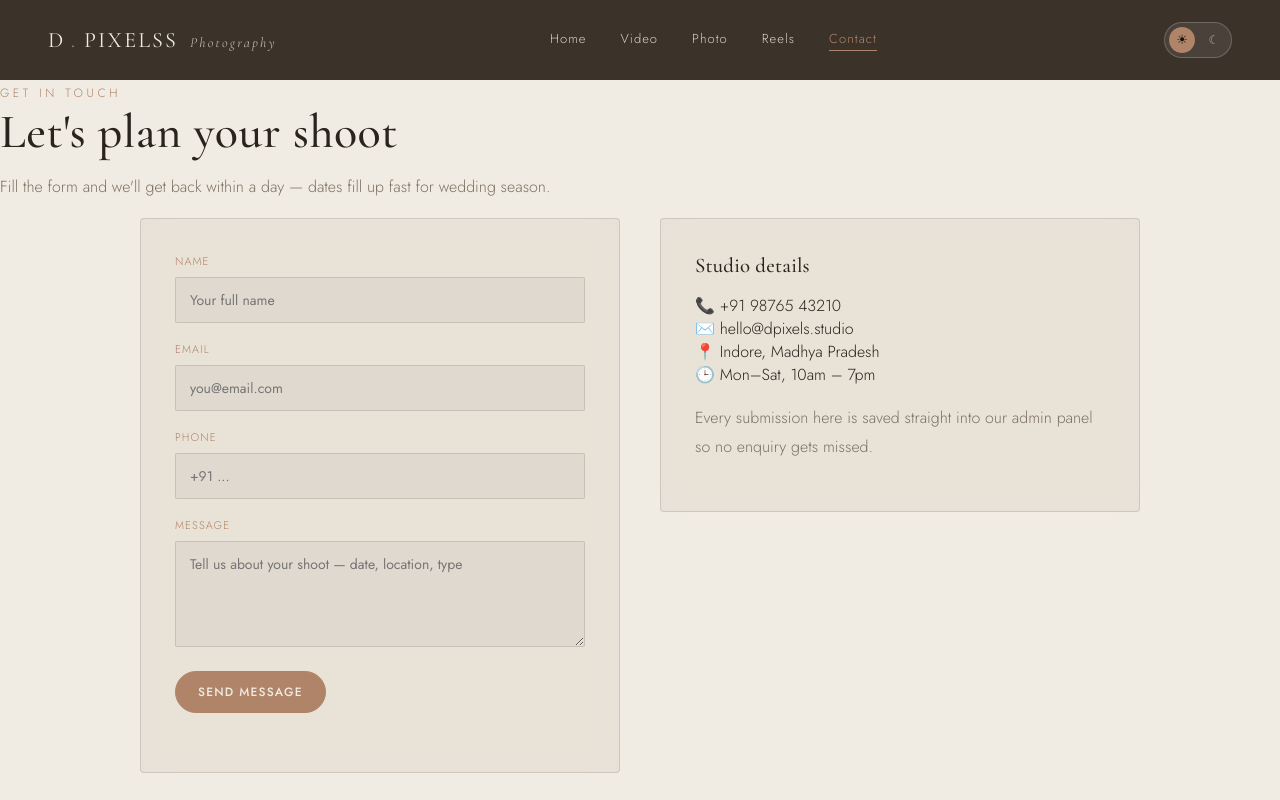
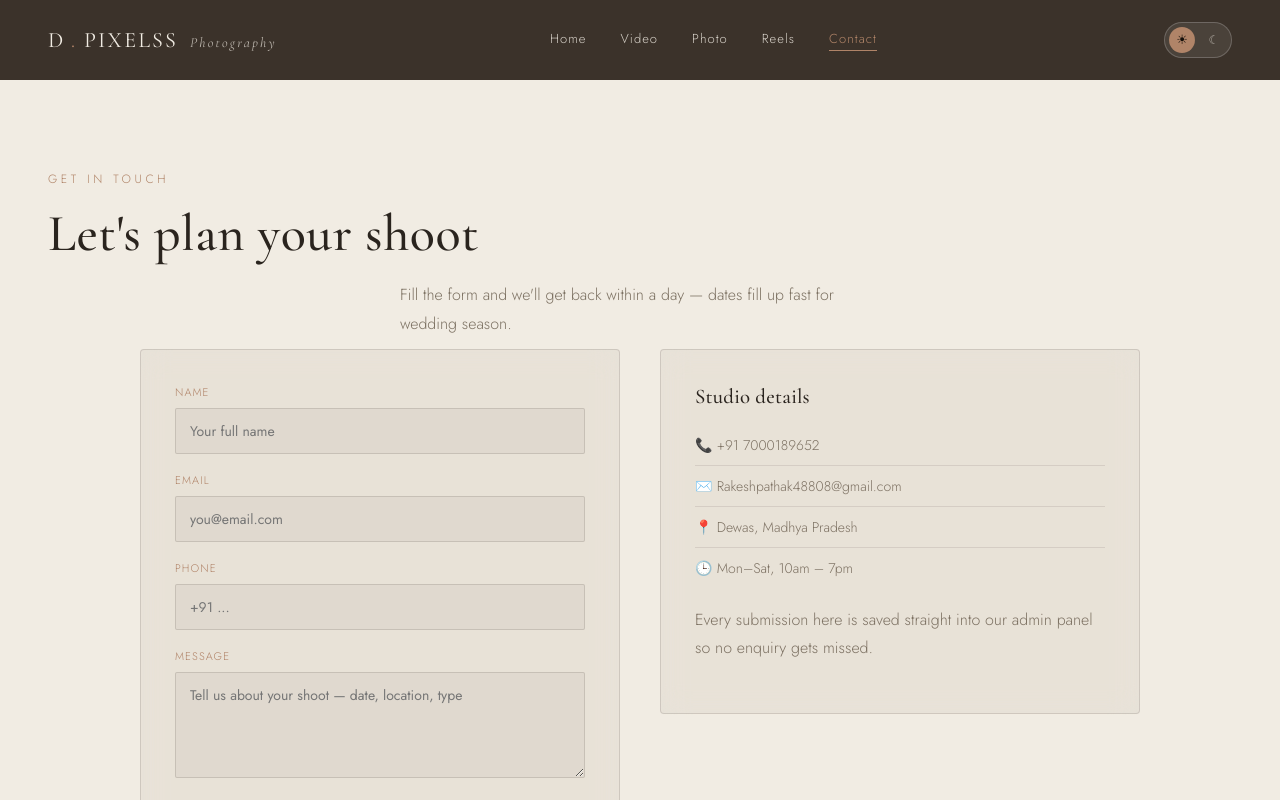
Before and after one commit to vnpcoders/D.PIXELSE-WEB, a Next.js app: page /contact in a window 1280 px wide. Shown: the top 800 px of the page. Built offline with nearby package versions, Linux system fonts and the light colour scheme; no server answers.

Commit message:
Update page.jsx

```diff
--- a/src/app/contact/page.jsx
+++ b/src/app/contact/page.jsx
@@ -2,6 +2,7 @@
 
 import { useState } from "react"
 import Footer from "../../components/Footer.jsx"
+import Reveal from "../../components/Reveal.jsx"
 import { supabase } from "../../lib/supabaseClient.js"
 
 export default function Contact() {
@@ -32,12 +33,17 @@ export default function Contact() {
 
   return (
     <>
-      <span className="section-label">Get in touch</span>
-      <h1 style={{ fontSize: "clamp(2rem, 4vw, 3rem)" }}>Let's plan your shoot</h1>
-      <p style={{ maxWidth: 560, marginTop: 12 }}>
-        Fill the form and we'll get back within a day — dates fill up fast for wedding season.
+      <section style={{ paddingBottom: 0 }}>
+        <Reveal as="div" style={{ textAlign: "center", marginBottom: 40 }}>
+          <div className="section-label">Get in touch</div>
+          <h1 style={{ fontSize: "clamp(32px, 5vw, 52px)" }}>Let's plan your shoot</h1>
+          <p style={{ maxWidth: 480, margin: "16px auto 0" }}>
+            Fill the form and we'll get back within a day — dates fill up fast for
+            wedding season.
           </p>
+        </Reveal>
 
+        <Reveal delay={100}>
           <div className="contact-wrap">
             <form className="form-card glass" onSubmit={onSubmit}>
               <div className="field">
@@ -67,15 +73,18 @@ export default function Contact() {
 
             <div className="form-card glass">
               <h3 style={{ fontSize: "1.3rem", marginBottom: 16 }}>Studio details</h3>
-          <div className="footer-row">📞 +91 98765 43210</div>
-          <div className="footer-row">✉️ hello@dpixels.studio</div>
-          <div className="footer-row">📍 Indore, Madhya Pradesh</div>
-          <div className="footer-row">🕒 Mon–Sat, 10am – 7pm</div>
+              <div className="detail-row">📞 +91 7000189652</div>
+              <div className="detail-row">✉️ Rakeshpathak48808@gmail.com</div>
+              <div className="detail-row">📍 Dewas, Madhya Pradesh</div>
+              <div className="detail-row">🕒 Mon–Sat, 10am – 7pm</div>
               <p style={{ marginTop: 18 }}>
-            Every submission here is saved straight into our admin panel so no enquiry gets missed.
+                Every submission here is saved straight into our admin panel so no
+                enquiry gets missed.
               </p>
             </div>
           </div>
+        </Reveal>
+      </section>
 
       <Footer />
     </>
```
Lines whose indentation alone changed are shown as unchanged.
